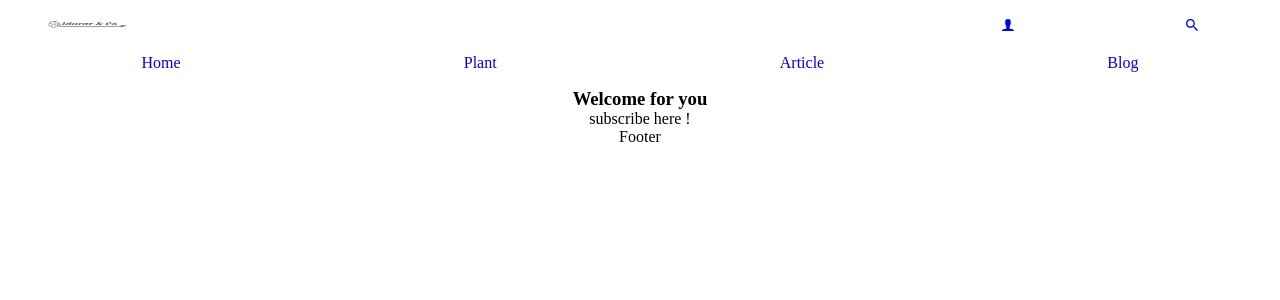
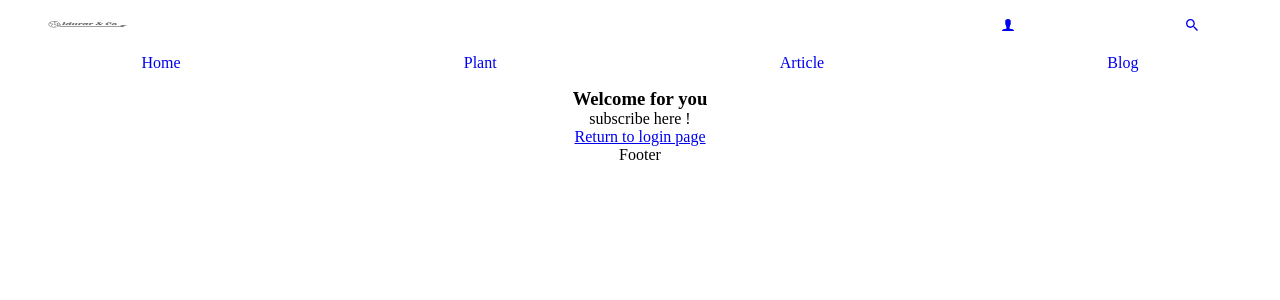
Before and after one commit to IdurarDev/prisma-api, a React (Create React App) app in the folder client/: page /subscribe in a window 1280 px wide. Shown: the top 300 px of the page. Built offline with nearby package versions, Linux system fonts and the light colour scheme.

Commit message:
add link to return in the login page

```diff
--- a/client/src/pages/subscribe/Subscribe.tsx
+++ b/client/src/pages/subscribe/Subscribe.tsx
@@ -1,10 +1,12 @@
 import React, { Fragment } from 'react';
+import { Link } from 'react-router-dom';
 
 function Subscribe() {
     return (
         <Fragment>
             <h3>Welcome for you</h3>
             <div>subscribe here !</div>
+            <Link to="/login">Return to login page</Link>
         </Fragment>
     )
 }
```
